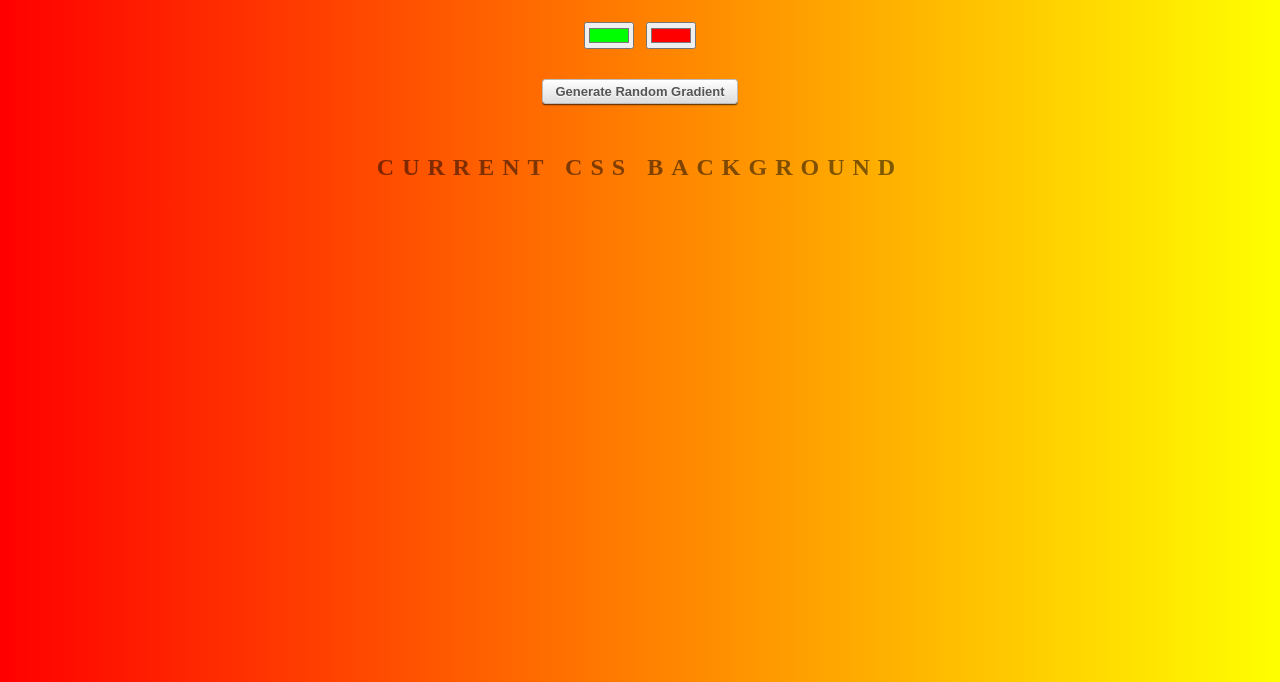
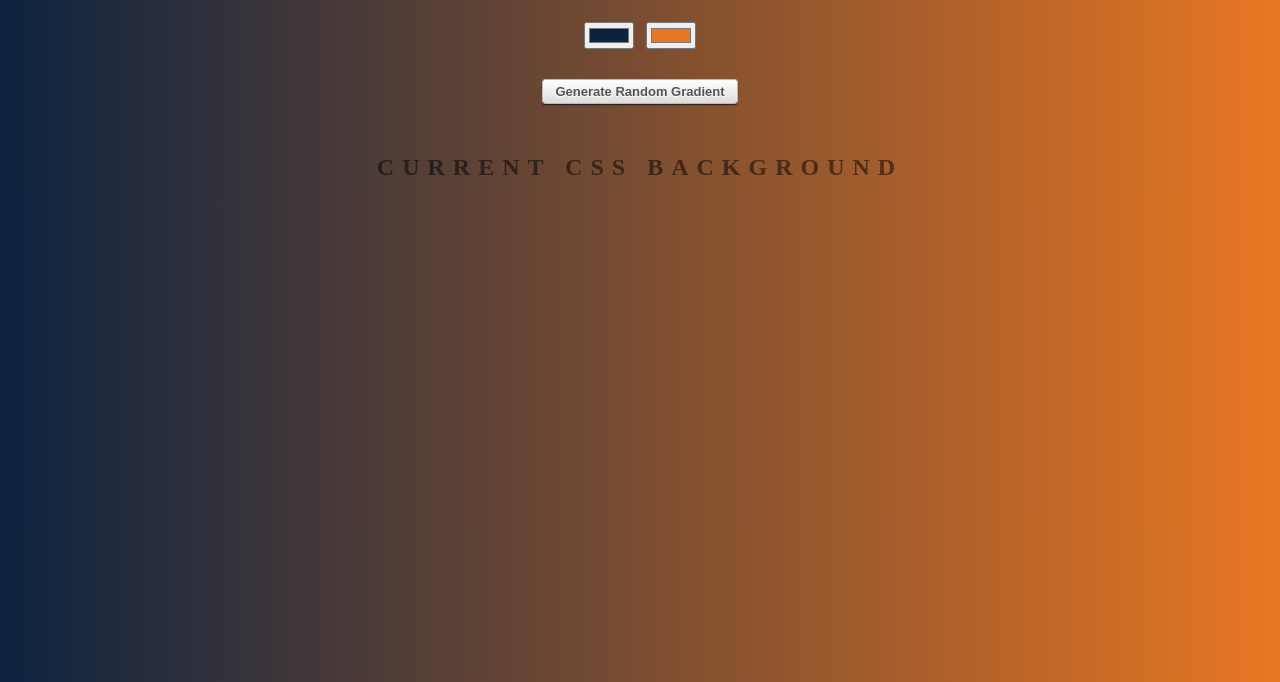
Before and after one commit to rossclay/background-generator, a website: page index.html in a window 1280 px wide. Shown: the part 118-800 px from the top of the page. Drawn offline with Linux system fonts and the light colour scheme.

Commit message:
Adjusted default colors to reflect school spirit

```diff
--- a/index.html
+++ b/index.html
@@ -8,8 +8,8 @@
 
 <body id="gradient">
 	<h1>Gradient Generator</h1>
-	<input class="color1" type="color" name="color1" value="#00ff00">
-	<input class="color2" type="color" name="color2" value="#ff0000"><br />
+	<input class="color1" type="color" name="color1" value="#0C2340">
+	<input class="color2" type="color" name="color2" value="#E87722"><br />
 	<button class="small button">Generate Random Gradient</button>
 	<h2>Current CSS Background</h2>
 	<h3></h3>
--- a/style.css
+++ b/style.css
@@ -5,7 +5,7 @@ body {
     text-transform: uppercase;
     letter-spacing: .5em;
     top: 15%;
-    background: linear-gradient(to right, red, yellow);
+    background: linear-gradient(to right, #0C2340, #E87722);
 
 }
 
```
